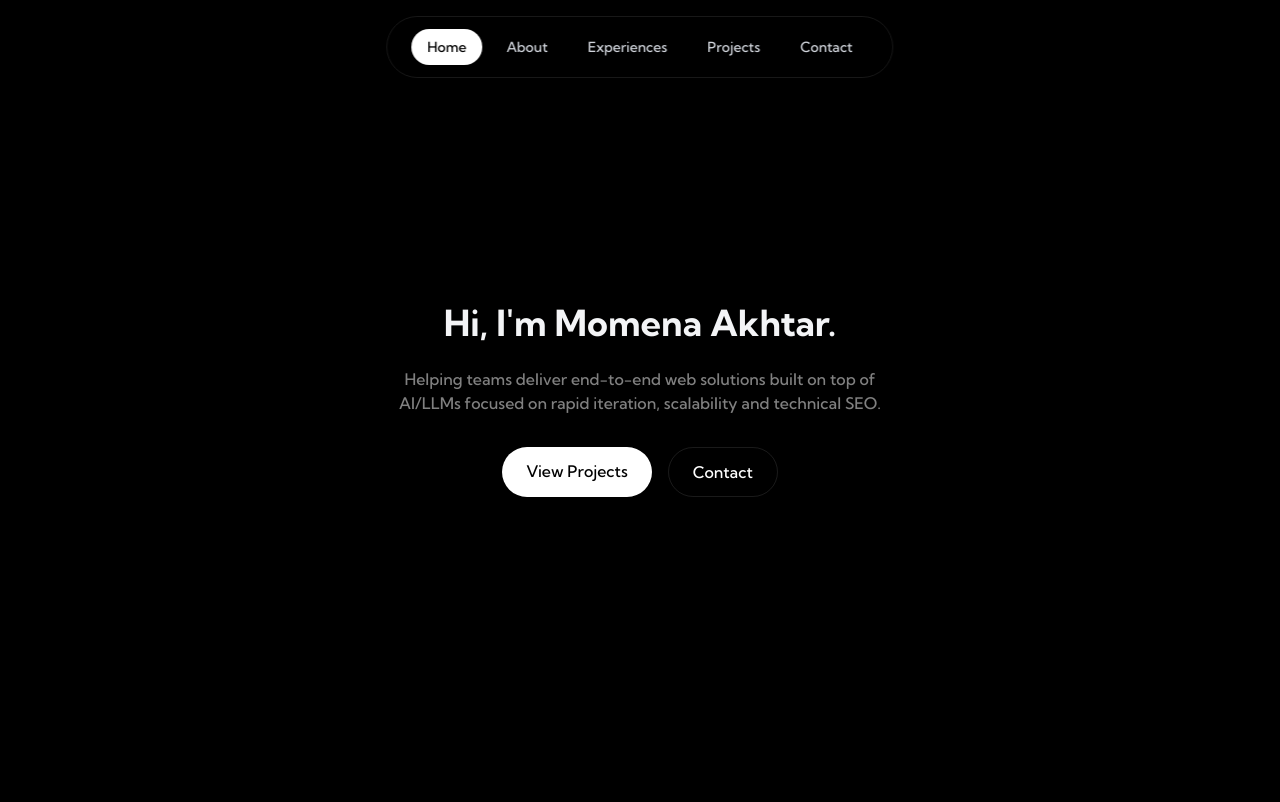
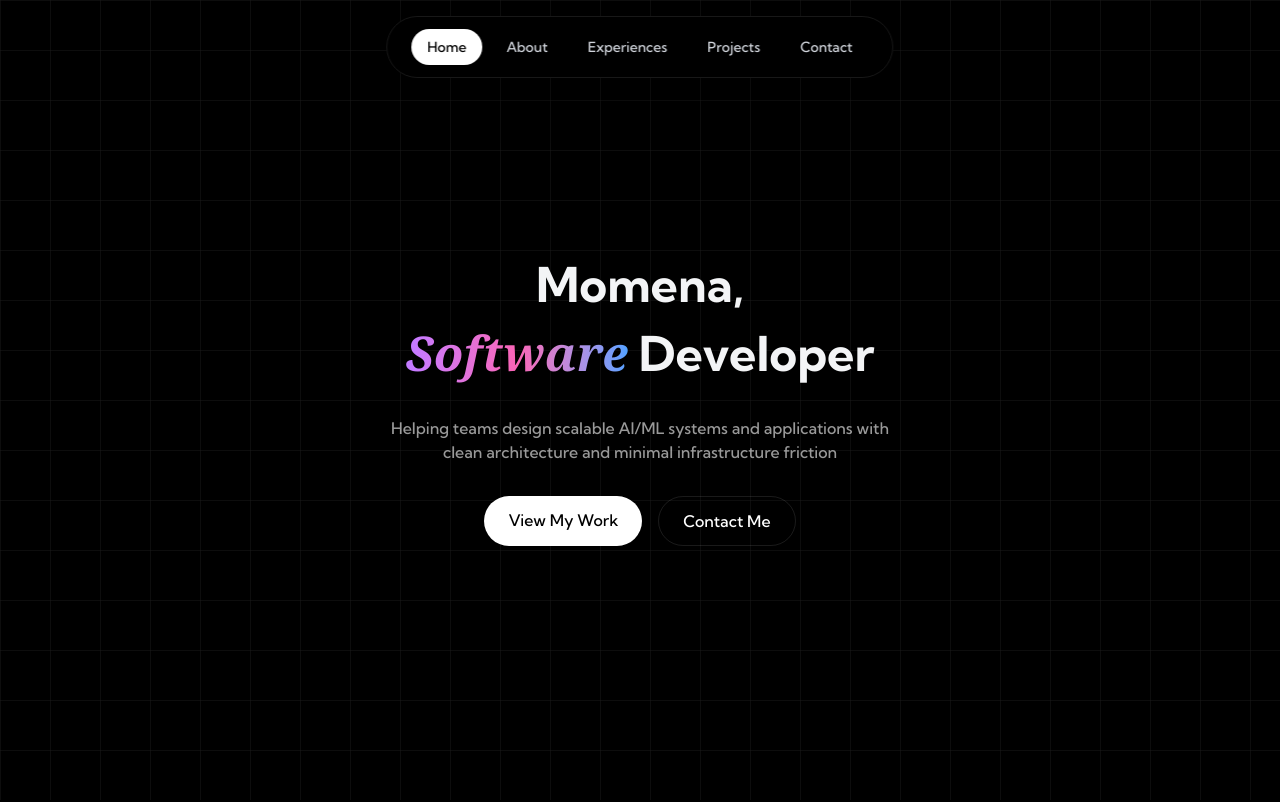
Before and after one commit to Momena-akhtar/momena-in-real-life, a React (Vite) app: page / in a window 1280 px wide. Shown: the top 802 px of the page. Built offline with nearby package versions, Linux system fonts and the light colour scheme.

Commit message:
new text style + value proposition

```diff
--- a/src/components/sections/Home.tsx
+++ b/src/components/sections/Home.tsx
@@ -1,26 +1,41 @@
 import RevealOnScroll from "../RevealOnScroll"
+
 const Home = () => {
   return (
-    <section id="home" className="min-h-screen flex items-center justify-center relative">
-        <RevealOnScroll><div className="text-center z-10 px-4">
-            <h1 className="text-5xl md:text-4xl font-bold mb-6 leading-right ">
-                Hi, I'm Momena Akhtar.
+    <section id="home" className="min-h-screen flex items-center justify-center relative overflow-hidden">
+        <div
+          className="absolute inset-0 opacity-10"
+          style={{
+            backgroundImage: `linear-gradient(rgba(255, 255, 255, 0.5) 1px, transparent 1px),
+                             linear-gradient(90deg, rgba(255, 255, 255, 0.5) 1px, transparent 1px)`,
+            backgroundSize: '50px 50px'
+          }}
+        ></div>
+        <RevealOnScroll>
+          <div className="text-center z-10 px-4">
+            <h1 className="text-5xl md:text-5xl font-bold mb-2 leading-tight">
+                Momena,
             </h1>
-            <p className="text-white/50 text-medium mb-8 max-w-lg mx-auto">
-                Helping teams deliver end-to-end web solutions built on top of AI/LLMs focused on rapid iteration, scalability and technical SEO.
+            <h2 className="text-5xl md:text-5xl font-bold mb-8 leading-tight">
+                <span className="italic font-serif bg-gradient-to-r from-purple-400 via-pink-400 to-blue-400 bg-clip-text text-transparent">Software</span> Developer
+            </h2>
+
+            <p className="text-white/60 text-medium mb-8 max-w-lg mx-auto">
+                Helping teams design scalable AI/ML systems and applications with clean architecture and minimal infrastructure friction
             </p>
+
             <div className="flex justify-center space-x-4">
                 <a href="#projects"
                 className="bg-white text-black py-3 px-6 rounded-full font-medium transition relative overflow-hidden
-                hover:shadow[0_0_15px_rbga(59, 130, 246, 0.4)]"
-                > View Projects </a>
+                hover:shadow-[0_0_15px_rgba(59,130,246,0.4)]"
+                > View My Work </a>
                 <a href="#contact"
                 className="bg-transparent border border-white/10 text-white py-3 px-6 rounded-full font-medium transition relative overflow-hidden
-                hover:shadow[0_0_15px_rbga(59, 130, 246, 0.2)] "
-                > Contact </a>
+                hover:shadow-[0_0_15px_rgba(59,130,246,0.2)]"
+                > Contact Me </a>
             </div>
-        </div></RevealOnScroll>
-
+          </div>
+        </RevealOnScroll>
     </section>
   )
 }
```
